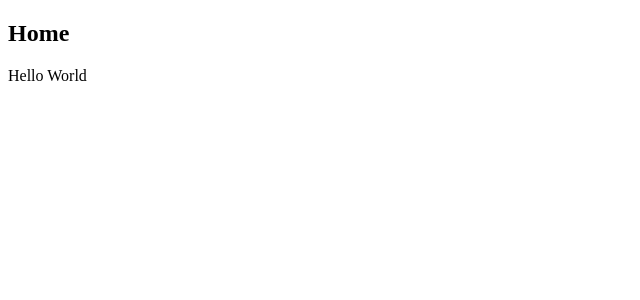
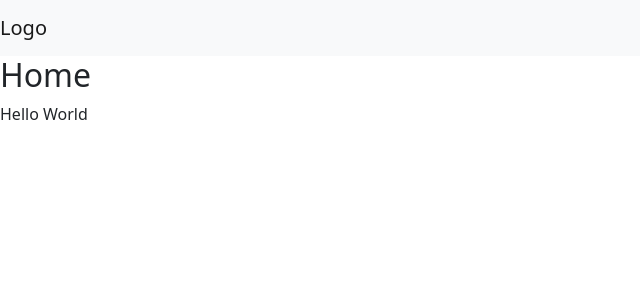
Before and after one commit to team-pizza-one-bank-qr/GSHackathon, a React (Create React App) app in the folder business-frontend/: page / in a window 1280 px wide. Shown: the top 300 px of the page, without its empty margins (0-640 px from the left). Built offline with nearby package versions, Linux system fonts and the light colour scheme.

Commit message:
Install bs dependency

```diff
--- a/business-frontend/package.json
+++ b/business-frontend/package.json
@@ -6,6 +6,7 @@
     "@testing-library/jest-dom": "^5.16.5",
     "@testing-library/react": "^13.3.0",
     "@testing-library/user-event": "^13.5.0",
+    "bootstrap": "^5.2.0",
     "react": "^18.2.0",
     "react-dom": "^18.2.0",
     "react-router-dom": "^6.3.0",
--- /dev/null
+++ b/business-frontend/src/Navbar.js
@@ -0,0 +1,15 @@
+import React from 'react';
+
+class Navbar extends React.Component {
+    render() {
+      return (
+          <div>
+            <nav class="navbar navbar-expand-lg navbar-light bg-light">
+                <a class="navbar-brand" href="#">Logo</a>
+            </nav>
+          </div>
+      );
+    }
+  }
+
+  export default Navbar;
--- a/business-frontend/src/Pages/Layout.js
+++ b/business-frontend/src/Pages/Layout.js
@@ -1,9 +1,11 @@
 import React from "react";
 import {Outlet} from "react-router-dom";
+import Navbar from "../Navbar";
 
 const Layout = () => {
   return (
     <>
+      <Navbar />
       <Outlet />
     </>
   )
--- a/business-frontend/src/index.js
+++ b/business-frontend/src/index.js
@@ -2,6 +2,8 @@ import React from "react";
 import ReactDOM from "react-dom/client";
 import { BrowserRouter, Routes, Route } from "react-router-dom";
 import Layout from "./Pages/Layout";
+import "bootstrap/dist/css/bootstrap.min.css";
+import "bootstrap/dist/js/bootstrap.bundle.min";
 import Home from "./Pages/Home";
 import QR from "./Pages/QR"
 
```
Also changed, not shown: 1 other file (tests, documents, lock files or other folders).
